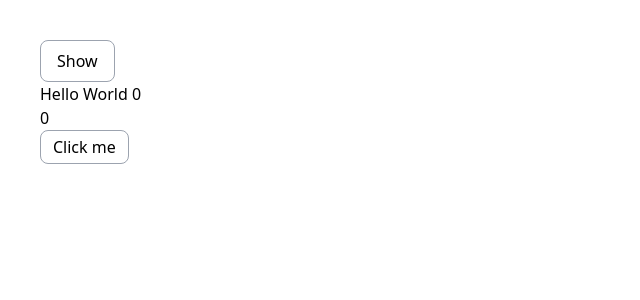
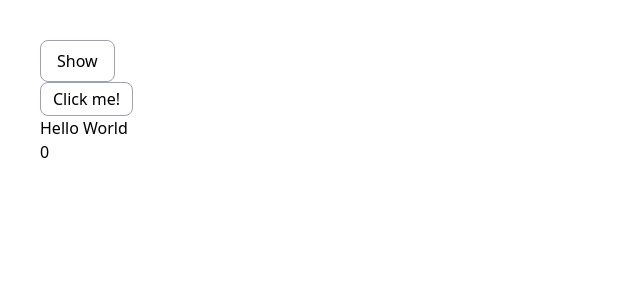
Before and after one commit to nmnhi/Reactjs, a React (Create React App) app: page / in a window 1280 px wide. Both pictures are taken after a click on the button "Show". Shown: the top 300 px of the page, without its empty margins (0-640 px from the left). Built offline with nearby package versions, Linux system fonts and the light colour scheme.

Commit message:
useCallback and memo

```diff
--- /dev/null
+++ b/src/Components/Children.tsx
@@ -0,0 +1,17 @@
+import { memo } from "react";
+
+function Children({ onIncrease }: any) {
+  console.log("Re-render");
+  return (
+    <div>
+      <button
+        onClick={onIncrease}
+        className="px-3 py-1 border border-gray-400 rounded-lg"
+      >
+        Click me!
+      </button>
+      <h1>Hello World</h1>
+    </div>
+  );
+}
+export default memo(Children);
--- a/src/Components/Mounted-Unmounted.tsx
+++ b/src/Components/Mounted-Unmounted.tsx
@@ -8,6 +8,7 @@ import Chat from "./FakeChat";
 import UseLayoutEffect from "./UseLayoutEffect";
 import UseRefTimer from "./UseRef-Timer";
 import Memo from "./React-Memo";
+import Parent from "./Parent";
 // Mounted & Unmounted
 // Mount là thời điểm đưa 1 component vào sử dụng còn unmounted là thời đưa component ra khỏi và không sử dụng nó nữa
 
@@ -29,7 +30,8 @@ function Mounted() {
       {/* {show && <Chat />} */}
       {/* {show && <UseLayoutEffect />} */}
       {/* {show && <UseRefTimer />} */}
-      {show && <Memo />}
+      {/* {show && <Memo />} */}
+      {show && <Parent />}
     </div>
   );
 }
--- /dev/null
+++ b/src/Components/Parent.tsx
@@ -0,0 +1,17 @@
+import { useState, useCallback } from "react";
+import Children from "./Children";
+function Parent() {
+  const [count, setCount] = useState(0);
+
+  const handleIncrease = useCallback(() => {
+    setCount((prevCount) => prevCount + 1);
+  }, []);
+
+  return (
+    <div>
+      <Children onIncrease={handleIncrease} />
+      <h1>{count}</h1>
+    </div>
+  );
+}
+export default Parent;
```
Also changed, not shown: src/Components/dist/Children.js (added), src/Components/dist/Mounted-Unmounted.js, src/Components/dist/Parent.js (added).
